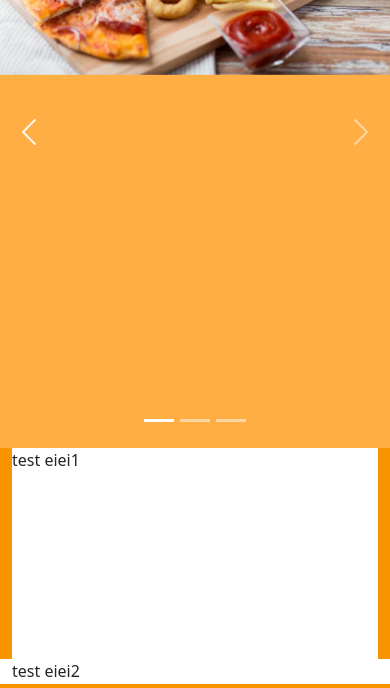
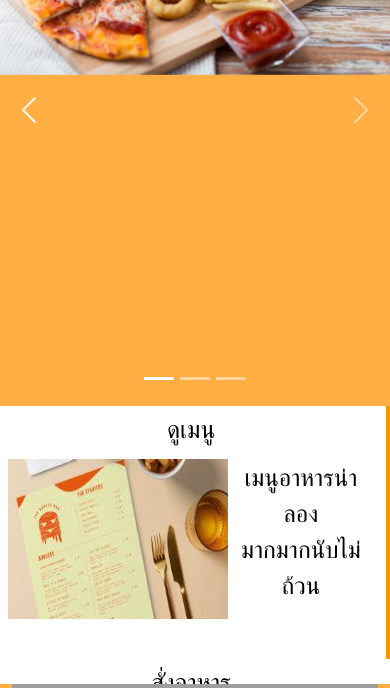
Before and after one commit to BallThanapat/RestaurantWeb, a PHP site: page /promotion.html in a window 390 px wide. Shown: the part 185-873 px from the top of the page. Run offline with PHP 8.4, Linux system fonts and the light colour scheme; some libraries are stand-ins or nearby versions; grey boxes are pictures that could not be loaded.

Commit message:
fix
locate new image in home page
fix img src in menu page
modify new promotion page

```diff
--- a/promotion.css
+++ b/promotion.css
@@ -100,7 +100,7 @@
 
 .promotionSlide{
     width: 100%;
-    height: 75vh;
+    height: 70vh;
     position: relative;
     background-color: #ff4444;
 }
@@ -125,12 +125,30 @@
 }
 
 .boxes {
-    height: 25vh;
+    height: 30vh;
     background-color: #f79400;
+    display: flex;
+    flex-direction: row;
 }
 .boxes .box {
     background-color: #ffffff;
     height: 100%;
+    margin-right: 2%;
+    color: #000;
+    text-decoration: none;
+}
+.b-item {
+    width: 100%;
+}
+.b-item .img {
+    width: 60%;
+}
+.b-item .text {
+    width: 40%;
+    font-size: 1.5em;
+    display: flex;
+    justify-content: center;
+    align-items: center;
 }
 
 .allPromotionSection {
@@ -138,9 +156,12 @@
 }
 
 #allPromotion .item {
-    padding: 3vh;
+    /* padding: 3vh; */
     margin: 3vh;
-    background-color: #f79400;
+    background-color: #ffae44;
+}
+#allPromotion .item img {
+    width: 100%;
 }
 
 /* Footer */
--- a/promotion.html
+++ b/promotion.html
@@ -175,15 +175,15 @@
                 </div>
                 <div class="carousel-inner">
                     <div class="carousel-item active">
-                        <img class="d-block w-100" src="Image_inventory/newscms_thaihealth_c_aegikluv2489.webp"
+                        <img class="d-block w-100" src="Image_inventory/Promotion/BGRestau2.webp"
                             alt="First slide">
                     </div>
                     <div class="carousel-item">
-                        <img class="d-block w-100" src="Image_inventory/pan-seared-top-sirloin-steak-h.jpg"
+                        <img class="d-block w-100" src="Image_inventory/Promotion/BGRestau3.jpg"
                             alt="Second slide">
                     </div>
                     <div class="carousel-item">
-                        <img class="d-block w-100" src="Image_inventory/BGRestau3.jpg" alt="Third slide">
+                        <img class="d-block w-100" src="Image_inventory/Promotion/BGRestau4.jpg" alt="Third slide">
                     </div>
                 </div>
                 <button class="carousel-control-prev" type="button" data-bs-target="#carouselPromotion"
@@ -202,14 +202,30 @@
     <section class="boxes">
         <div class="container h-100">
             <div class="row d-flex justify-content-center h-100">
-                <div class="col-sm-4 h-100">
-                    <div class="box">
-                        test eiei1
+                <a href="menu.html" class="col-sm-5 h-100 box">
+                    <div>
+                        <header class="h2 text-center p-2">
+                            ดูเมนู
+                        </header>
+                        <div class="b-item d-flex justify-content-center text-center">
+                            <div class="img"><img src="Image_inventory/Promotion/munu.jpg" class="w-100 h-100"></div>
+                            <div class="text">
+                                <p>เมนูอาหารน่าลอง<br>มากมากนับไม่ถ้วน</p>
+                            </div>
+                        </div>
                     </div>
-                </div>
-                <div class="col-sm-4 h-100">
-                    <div class="box">
-                        test eiei2
+                </a>
+                <div class="col-sm-5 h-100 box" data-bs-toggle="modal"
+                data-bs-target="#loginRegisModal">
+                    <header class="h2 text-center p-2">
+                        สั่งอาหาร
+                    </header>
+                    <div class="b-item d-flex justify-content-center text-center">
+                        <div class="img"><img src="Image_inventory/Promotion/orderFood.png" class="w-100 h-100"></div>
+                        <div class="text">
+                            <p>สั่งอาหารได้จากทุกที่<br>
+                                รับที่ร้าน/<br>บริการถึงบ้าน</p>
+                        </div>
                     </div>
                 </div>
             </div>
@@ -232,9 +248,12 @@
             let div1 = document.createElement('div');
             div1.className = 'col-sm-5 item';
             div1.id = count;
-            let p1 = document.createElement('p');
-            p1.innerHTML = `test eiei` + count
-            div1.appendChild(p1);
+            let img1 = document.createElement('IMG');
+            img1.setAttribute("src", "Image_inventory/Promotion/promotion.png")
+            // let p1 = document.createElement('p');
+            // p1.innerHTML = `test eiei` + count
+            // div1.appendChild(p1);
+            div1.appendChild(img1);
             parent.appendChild(div1);
         }
     </script>
```
Also changed, not shown: index.html (+7 -7 lines), menu.html (+8 -8 lines), Image_inventory/BGRestau4.png (deleted), Image_inventory/Home/BGRestau1.webp (renamed from Image_inventory/BGRestau9.webp), Image_inventory/Home/BGRestau2.webp (renamed from Image_inventory/newscms_thaihealth_c_aegikluv2489.webp), Image_inventory/Home/BGRestau3.jpg (renamed from Image_inventory/pan-seared-top-sirloin-steak-h.jpg), Image_inventory/Home/BGRestau4.jpg (renamed from Image_inventory/BGRestau3.jpg), Image_inventory/Home/BGRestau6.jpg (renamed from Image_inventory/BGRestau6.jpg), Image_inventory/Promotion/BGRestau2.webp (added), Image_inventory/Promotion/BGRestau3.jpg (added), Image_inventory/Promotion/munu.jpg (added), 5 other files.
